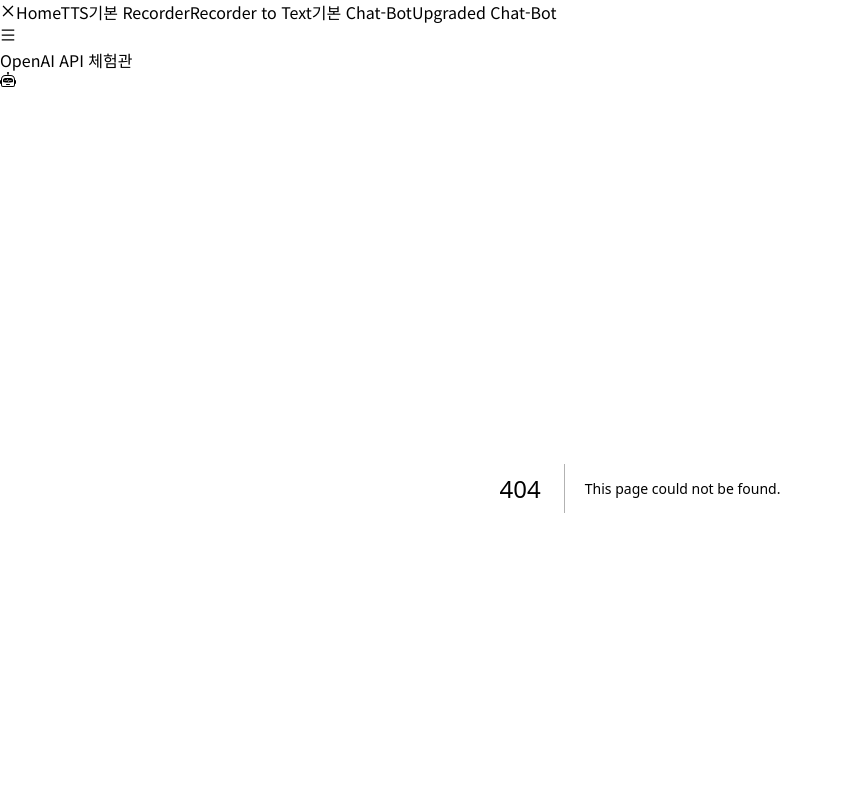
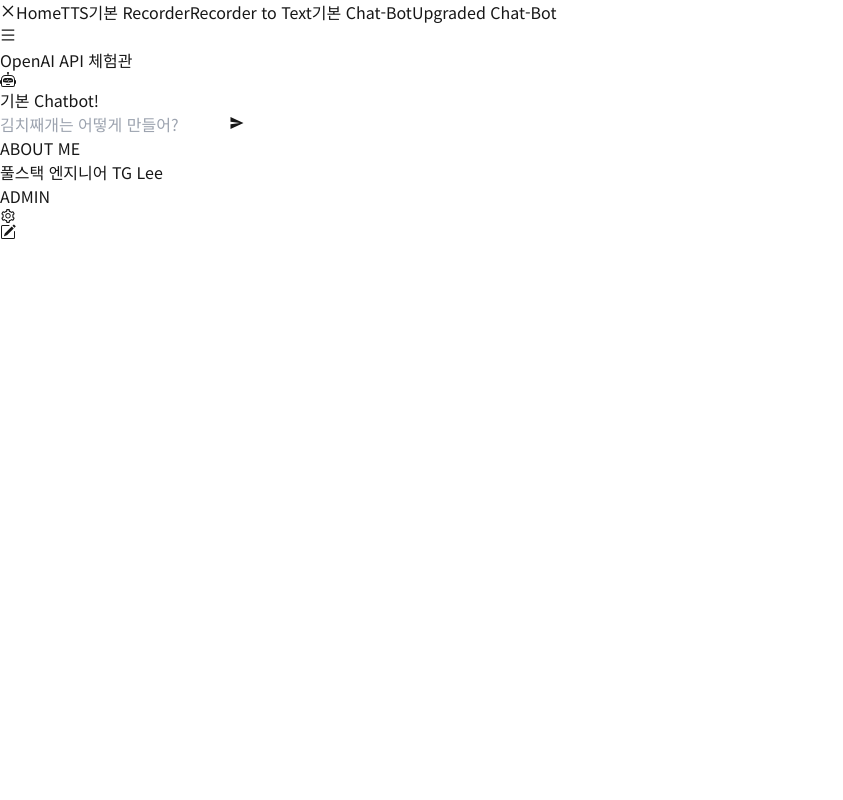
Before and after one commit to 82orez/openai-api-practice, a Next.js app: page /chatbot in a window 1280 px wide. Before the commit this address had no page. Shown: the top 800 px of the page, without its empty margins (0-843 px from the left). Built offline with nearby package versions, Linux system fonts and the light colour scheme.

Commit message:
chatbot-folder name updated

```diff
--- a/src/app/the-original-chatbot/page.tsx
+++ b/src/app/chatbot/page.tsx
@@ -6,7 +6,7 @@
 import { IoMdSend } from "react-icons/io";
 
 export default function Chat() {
-  const { messages, input, isLoading, handleInputChange, handleSubmit } = useChat({ api: "/api/openai" });
+  const { messages, input, isLoading, handleInputChange, handleSubmit } = useChat({ api: "/api/chat" });
   console.log("Input:", input);
   console.log("Messages:", messages);
 
--- a/src/components/Sidebar.tsx
+++ b/src/components/Sidebar.tsx
@@ -28,7 +28,7 @@
         Recorder to Text
       </Link>
 
-      <Link href={"/the-original-chatbot"} className="w-48 font-medium text-gray-600 hover:underline" onClick={toggle}>
+      <Link href={"/chatbot"} className="w-48 font-medium text-gray-600 hover:underline" onClick={toggle}>
         기본 Chat-Bot
       </Link>
 
```
